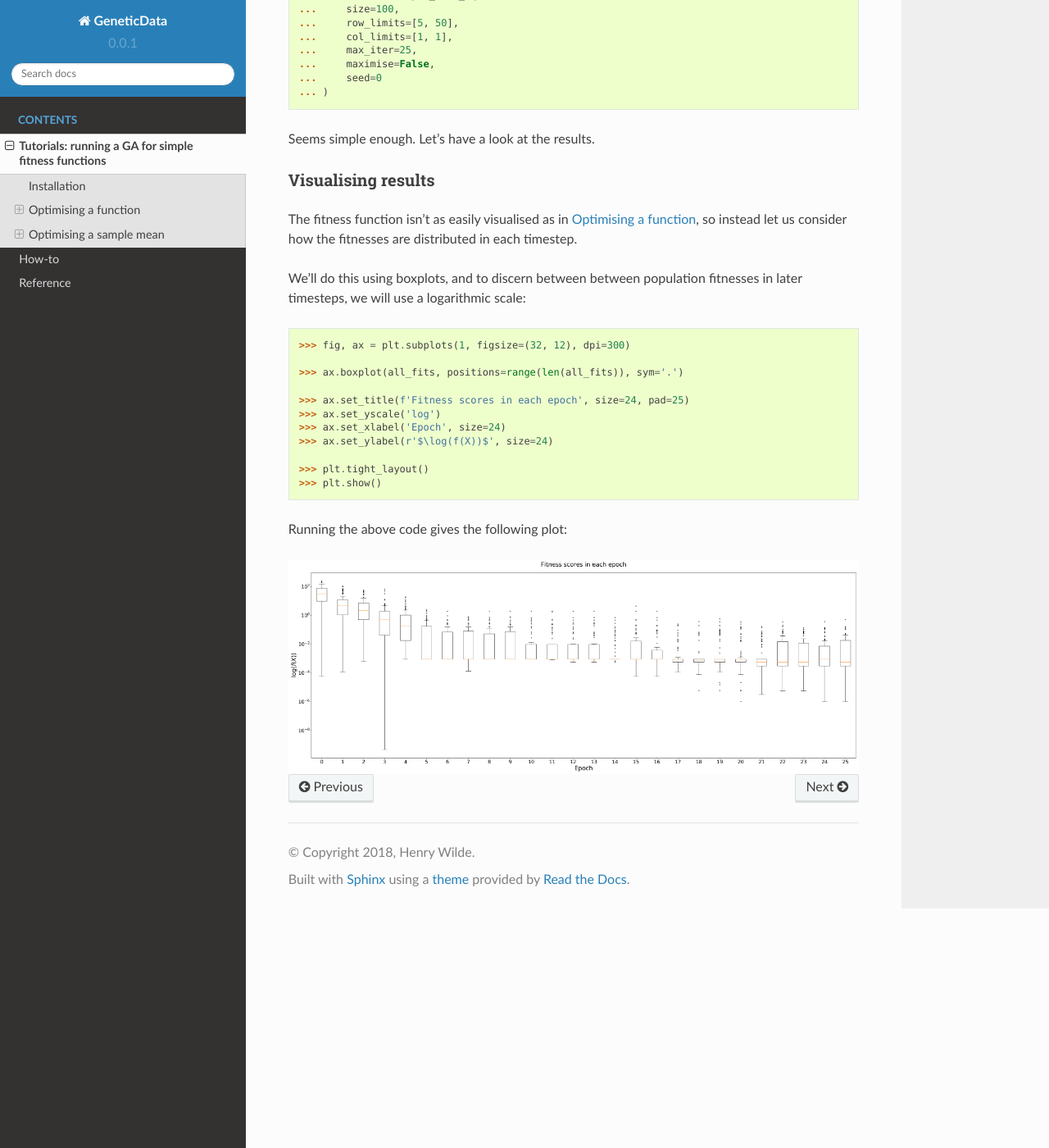
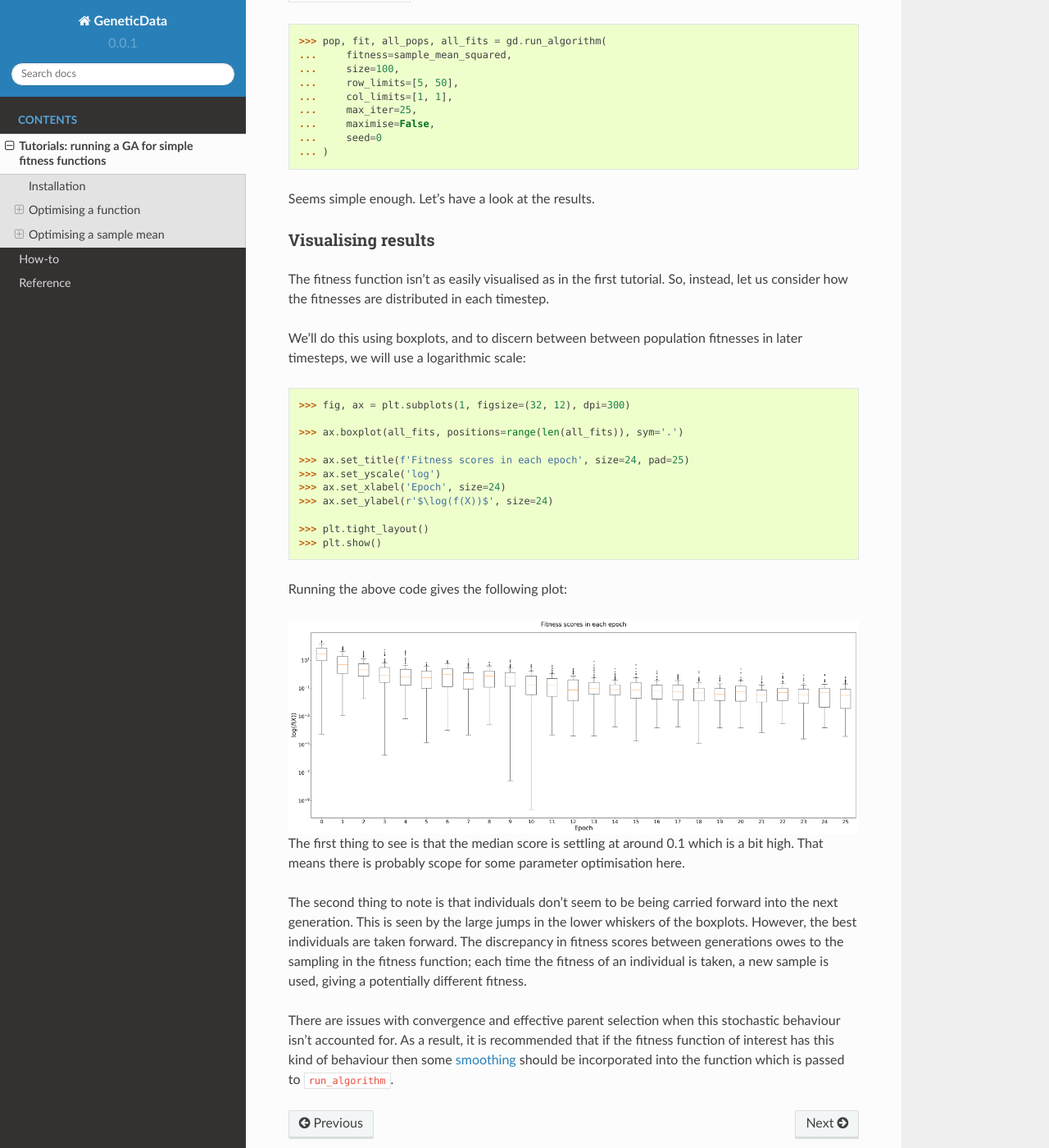
Before and after one commit to daffidwilde/edo, a Sphinx documentation site: the page built from docs/tutorial/index.rst, in a window 1280 px wide and 1400 px high, scrolled down 4743 px. Shown: the whole window at 82% size. Built offline with Sphinx 7.4.7 and the Read the Docs theme 2.0.0, drawn with Linux system fonts in a browser that asks for light colours; some of the changed text lies outside the part shown.

Commit message:
Update first two tutorials.

```diff
--- a/docs/tutorial/index.rst
+++ b/docs/tutorial/index.rst
@@ -7,6 +9,7 @@ problems. Before that, however, the library needs to be installed.
 
 .. include:: ../../INSTALLATION.rst
 
+.. _refs-tutorial-i:
 .. include:: tutorial_i.rst
 
 .. include:: tutorial_ii.rst
--- a/docs/tutorial/tutorial_i.rst
+++ b/docs/tutorial/tutorial_i.rst
@@ -80,13 +78,14 @@ Visualising results
 To see the results of the GA (and whether it worked as expected) we will plot
 the fitnesses of all the individuals at each epoch (timestep).
 
-We'll do this using Matplotlib and Numpy, so let's import them first::
+We'll do this using Matplotlib and NumPy, so let's import them first::
 
     >>> import matplotlib.pyplot as plt
     >>> import numpy as np
 
 Then using Matplotlib we can superimpose our theoretical fitness function (the
-solid blue line) with our observed fitness scores (orange scatter points)::
+solid blue line) with all of our observed fitness scores (the orange scatter
+points)::
 
     >>> fig, (top, middle, bottom) = plt.subplots(
     ...     nrows=3,
@@ -129,3 +128,6 @@ The above code should give a figure like this:
    :width: 100 %
    :align: center
    :alt: Fitness scores of every individual
+
+So the GA has successfully started converging towards zero but we aren't quite
+there yet. Running the algorithm for a bit longer would help that. Good news!
--- a/docs/tutorial/tutorial_ii.rst
+++ b/docs/tutorial/tutorial_ii.rst
@@ -9,9 +7,9 @@ The problem
 Given a set of :math:`n \in \mathbb{N}` numbers, :math:`X`, we can consider
 :math:`X` to be a dataset with a single column (attribute) and :math:`n` rows
 (instances). Let :math:`Y = \{y_1, \ldots y_5\}` be a random sample of five
-elements from :math:`X`. We define the fitness, :math:`\ f : \mathbb{R}^n \to
-\mathbb{R}`, of our dataset :math:`X` to be the square of the mean of our
-sample, :math:`Y`. That is:
+elements from :math:`X` -- with replacement. We define the fitness, :math:`\ f
+: \mathbb{R}^n \to \mathbb{R}`, of our dataset :math:`X` to be the square of the
+mean of our sample, :math:`Y`. That is:
 
 .. math::
     f(X) = \bar Y^2, \quad
@@ -22,8 +20,7 @@ Again, let our objective be to minimise this fitness function.
 
 In terms of the genetic algorithm, we would expect an optimal solution to this
 problem to be a dataset, :math:`X`, whose entries have a mean of 0. This is due
-to the fact that the sample mean is an unbiased estimator to a population mean,
-i.e.:
+to the fact that the sample mean is an unbiased estimator to a population mean:
 
 .. math::
     \mathbb{E}(\bar Y) = \bar X
@@ -68,8 +65,8 @@ Seems simple enough. Let's have a look at the results.
 Visualising results
 +++++++++++++++++++
 
-The fitness function isn't as easily visualised as in :ref:`optimise_xsquared`,
-so instead let us consider how the fitnesses are distributed in each timestep.
+The fitness function isn't as easily visualised as in the first tutorial. So,
+instead, let us consider how the fitnesses are distributed in each timestep.
 
 We'll do this using boxplots, and to discern between between population
 fitnesses in later timesteps, we will use a logarithmic scale::
@@ -92,3 +89,20 @@ Running the above code gives the following plot:
    :width: 100 %
    :align: center
    :alt: Fitness scores over the duration of the GA
+
+The first thing to see is that the median score is settling at around 0.1 which
+is a bit high. That means there is probably scope for some parameter
+optimisation here.
+
+The second thing to note is that individuals don't seem to be being carried
+forward into the next generation. This is seen by the large jumps in the lower
+whiskers of the boxplots. However, the best individuals are taken forward. The
+discrepancy in fitness scores between generations owes to the sampling in the
+fitness function; each time the fitness of an individual is taken, a new sample
+is used, giving a potentially different fitness.
+
+There are issues with convergence and effective parent selection when this
+stochastic behaviour isn't accounted for. As a result, it is recommended that if
+the fitness function of interest has this kind of behaviour then some `smoothing
+<https://en.wikipedia.org/wiki/Smoothing>`_ should be incorporated into the
+function which is passed to :code:`run_algorithm`.
```
Also changed, not shown: other parts of docs/tutorial/index.rst (+2 -0 lines), other parts of docs/tutorial/tutorial_i.rst (+0 -2 lines), other parts of docs/tutorial/tutorial_ii.rst (+1 -3 lines), docs/_static/tutorial_ii_plot.png, 1 other file.
